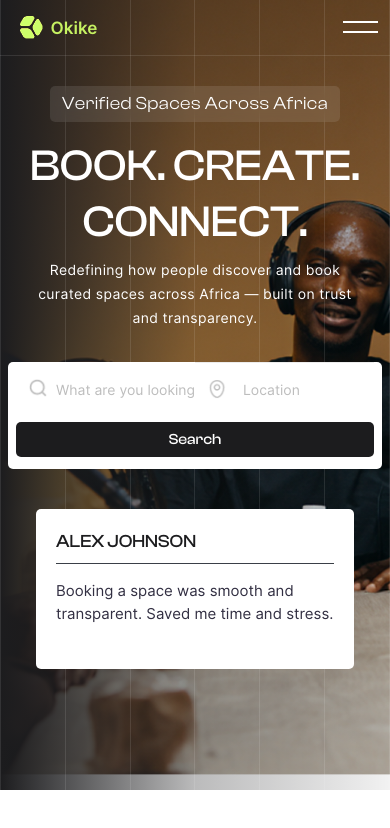
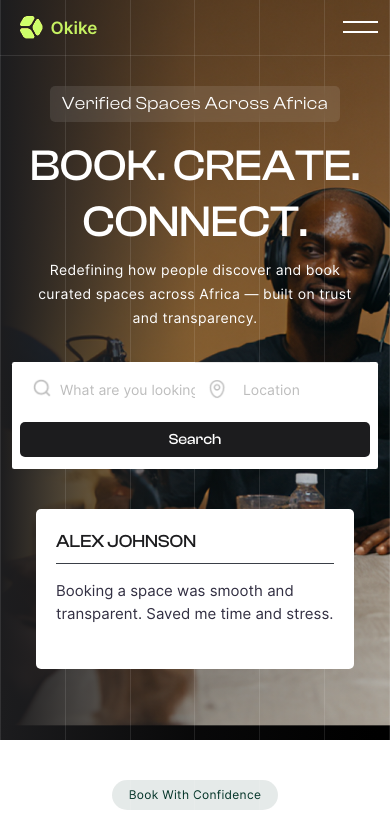
Before and after one commit to OnyekwereMichael/okike-space-web, a React (Vite) app: page / in a window 390 px wide. Shown: the top 828 px of the page. Built offline with nearby package versions, Linux system fonts and the light colour scheme.

Commit message:
style(landing-page): adjust responsive styles for search bar and hero components
- Update search bar width and border radius for mobile
- Modify spacing and typography in HostSpace component
- Improve hero image container and content padding

```diff
--- a/src/pages/LandingPage/component/SearchBar.tsx
+++ b/src/pages/LandingPage/component/SearchBar.tsx
@@ -3,7 +3,7 @@ import searchIcon from '../../../assets/icon/search.png'
 
 export default function SearchBar() {
   return (
-    <div className="flex flex-col sm:flex-row sm:justify-between  items-stretch sm:items-center mt-8 bg-white rounded-[5px] overflow-hidden text-black w-full max-w-[692px] px-[8px] max-sm:pb-3">
+    <div className="flex flex-col sm:flex-row sm:justify-between  items-stretch sm:items-center mt-8 bg-white rounded-[5px] max-sm:rounded-[2.3px] overflow-hidden text-black w-full max-w-[600px] px-[8px] max-sm:pb-3 ">
 
       {/* First Input */}
       <div className='grid grid-cols-2 gap-3 max-sm:gap-0'>
--- a/src/pages/LandingPage/pages/Hero/Hero.tsx
+++ b/src/pages/LandingPage/pages/Hero/Hero.tsx
@@ -11,11 +11,14 @@ export default function Hero() {
       {/* Hero Section */}
       <section className="relative w-full h-full">
         {/* Hero Image */}
-        <img
-          src={Hero_Img}
-          alt="Hero"
-          className="w-full h-full object-cover max-sm:h-[790px]"
-        />
+  <div className="w-full h-[780px] max-sm:h-[740px] bg-black">
+  <img
+    src={Hero_Img}
+    alt="Hero"
+    className="w-full h-full object-cover"
+  />
+</div>
+
 
         {/* Gradient Overlay */}
         <div className="absolute inset-0 bg-gradient-to-r from-[#1C1C1E] via-[#1C1C1E]/30 to-[rgba(0,0,0,0.05)]"></div>
@@ -42,7 +45,7 @@ export default function Hero() {
         </div>
 
         {/* Hero Content */}
-        <div className="absolute inset-0 flex flex-col items-center text-center px-4 max-sm:px-2">
+        <div className="absolute inset-0 flex flex-col items-center text-center px-4 max-sm:px-3">
           <div className="bg-[#FFFFFF1A] px-[15px] h-[46px] flex justify-center items-center font-[400] py-[8px] rounded-[5px] text-sm mb-4 backdrop-blur font-clash-Regular text-[#FFFFFF] -tracking-tight leading-[100%] text-[24px] mt-28 max-sm:text-[18px] max-sm:px-3 max-sm:h-[36px] max-sm:py-[6px] max-sm:mt-[5.4rem]">
             Verified Spaces Across Africa
           </div>
--- a/src/pages/LandingPage/pages/howItWorks/component/HostSpace.tsx
+++ b/src/pages/LandingPage/pages/howItWorks/component/HostSpace.tsx
@@ -21,11 +21,11 @@ export default function HostSpace() {
     >
       {/* TEXT CONTENT */}
       <div className="w-full max-w-full z-10">
-        <span className="mb-6 rounded-[24px] bg-[#EBE4FF] px-4 py-1.5 text-[16px] leading-[100%] text-[#000000] font-inter-Regular font-[400] inline-flex items-center">
+        <span className="mb-6 rounded-[24px] bg-[#EBE4FF] px-4 py-1.5 text-[16px] leading-[100%] text-[#000000] font-inter-Regular font-[400] inline-flex items-center max-sm:mb-2">
           For Space Owners
         </span>
 
-        <h1 className="mb-4 font-clash-SemiBold text-[#1C1C1E] text-[60px] leading-[1.1] max-sm:text-[30px] max-sm:w-full">
+        <h1 className="mb-4 font-clash-SemiBold text-[#1C1C1E] text-[60px] leading-[1.1] max-sm:text-[30px] max-sm:w-full max-sm:leading-6">
           Turn your space into income on Okike
         </h1>
 
```
